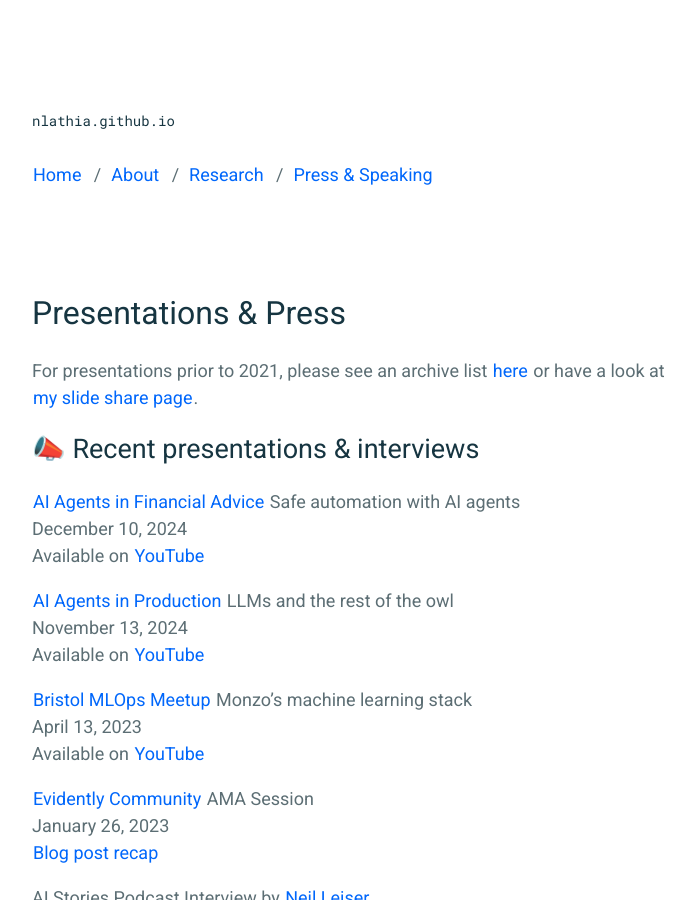
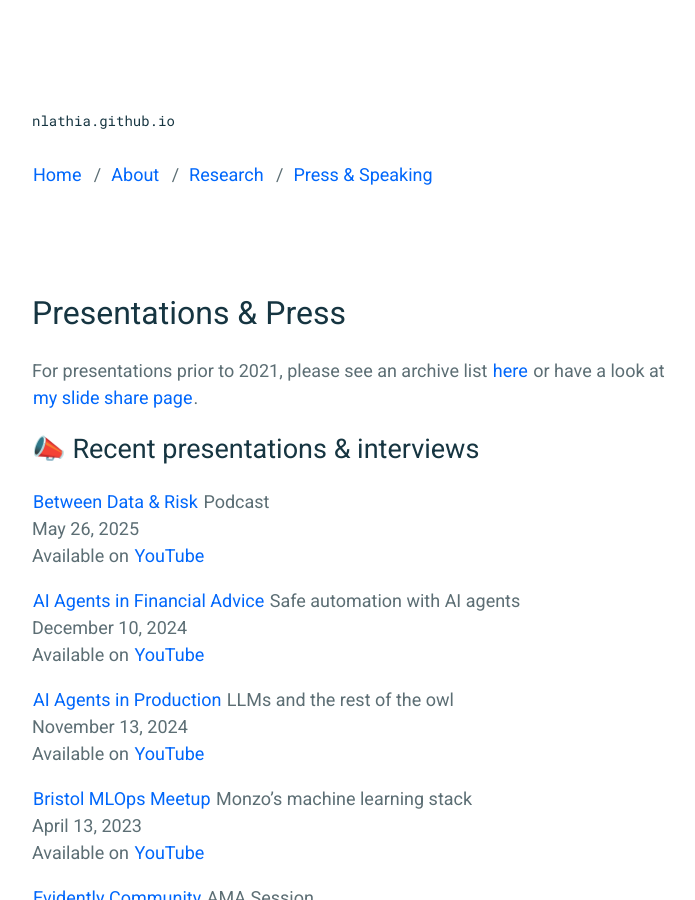
Before and after one commit to nlathia/nlathia.github.io, a Jekyll site: the page built from _pages/public.md, in a window 1280 px wide and 900 px high. Shown: the whole window, without its empty margins (258-953 px from the left). Built offline with Jekyll 4.4.1, drawn with Linux system fonts in a browser that asks for light colours.

Commit message:
Update public.md

```diff
--- a/_pages/public.md
+++ b/_pages/public.md
@@ -7,6 +7,10 @@ permalink: /public/
 For presentations prior to 2021, please see an archive list [here](../archive/public) or have a look at [my slide share page](http://www.slideshare.net/neal.lathia).
 
 # 📣 Recent presentations & interviews
+
+[Between Data & Risk](https://www.bdr.show/) Podcast
+<br />May 26, 2025
+<br />Available on [YouTube](https://www.youtube.com/watch?v=xMJ06jC51VY)
 
 [AI Agents in Financial Advice](https://www.eventbrite.com/e/ai-agents-in-financial-advice-tickets-1056936829509?aff=oddtdtcreator) Safe automation with AI agents
 <br />December 10, 2024
```
